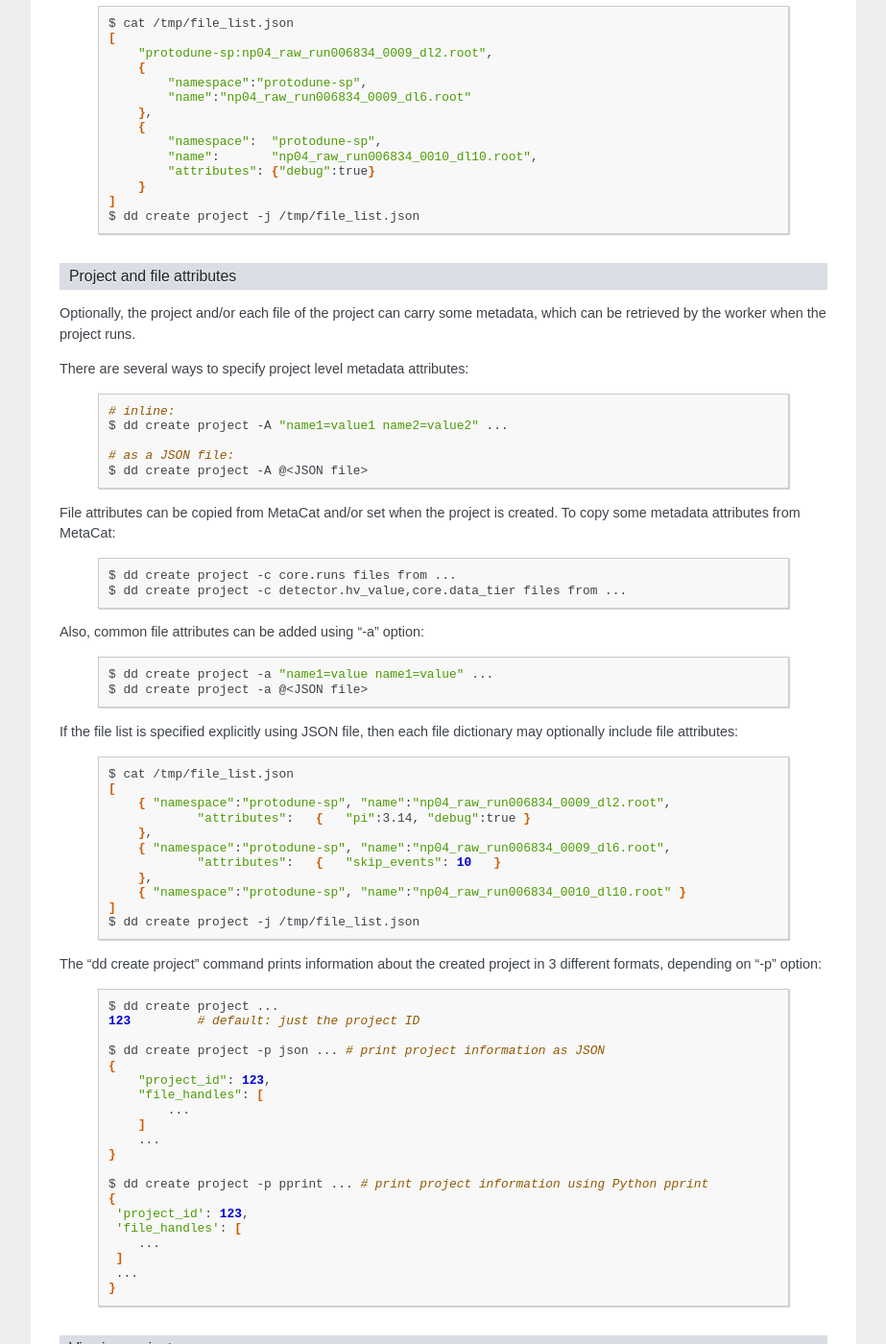
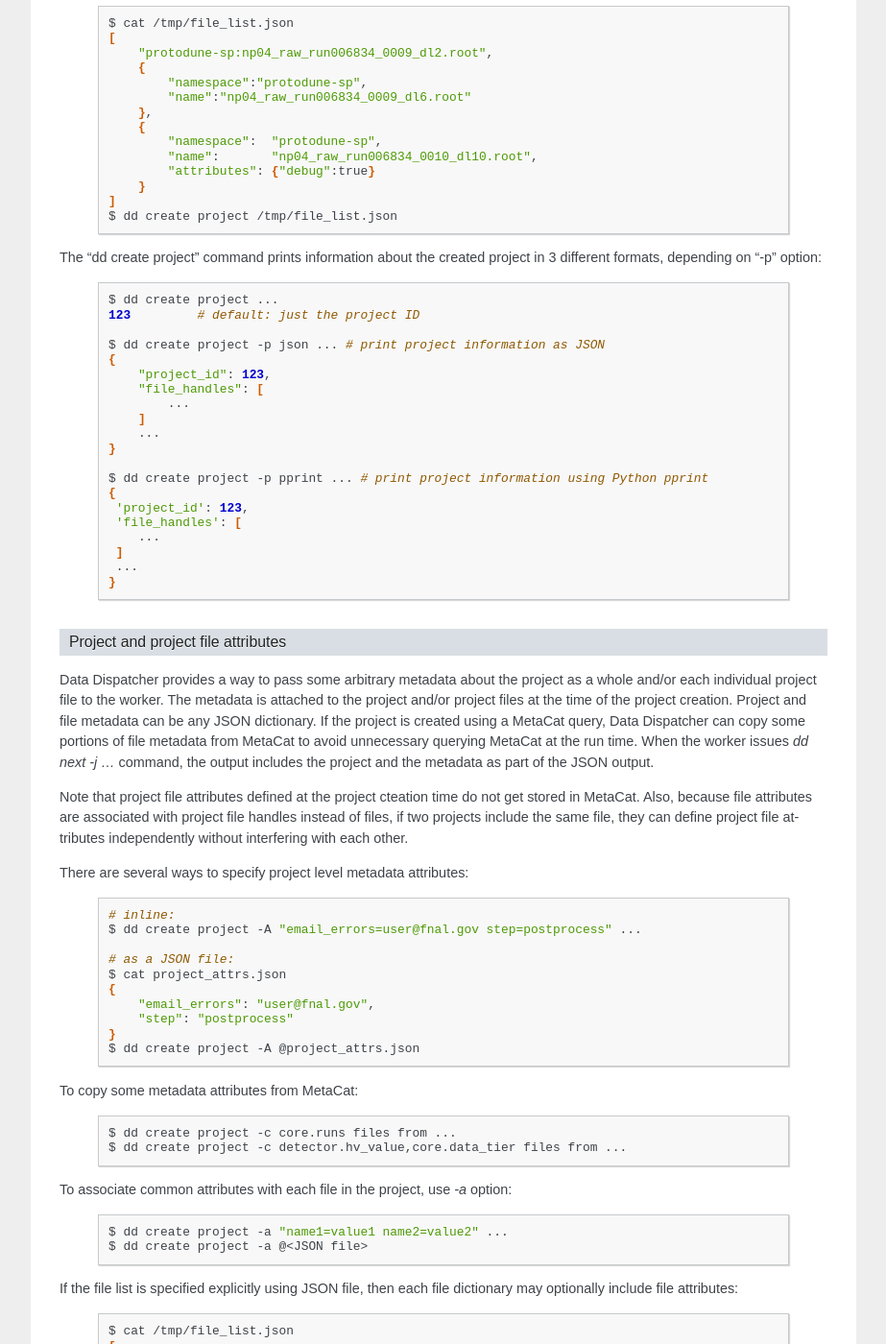
Before and after one commit to ivmfnal/data_dispatcher, a Sphinx documentation site: the page built from docs/ui.rst, in a window 1280 px wide and 1400 px high, scrolled down 1220 px. Shown: the whole window at 96% size, without its empty margins (198-1121 px from the left). Built offline with Sphinx 7.4.7, drawn with Linux system fonts in a browser that asks for light colours; some of the changed text lies outside the part shown.

Commit message:
Documentation clarifications

```diff
--- a/data_dispatcher/version.py
+++ b/data_dispatcher/version.py
@@ -1,4 +1,4 @@
-Version="1.4.2"
+Version="1.4.3"
 
 
 if __name__ == "__main__":
--- a/docs/ui.rst
+++ b/docs/ui.rst
@@ -81,52 +81,7 @@ or JSON-formatted list. The list is composed of items of two types:
                 "attributes": {"debug":true}
             }
         ]
-        $ dd create project -j /tmp/file_list.json
-
-Project and file attributes
-...........................
-
-Optionally, the project and/or each file of the project can carry some metadata, which can be retrieved by the worker when the project runs.
-
-There are several ways to specify project level metadata attributes:
-
-    .. code-block:: shell
-
-        # inline:
-        $ dd create project -A "name1=value1 name2=value2" ...
-
-        # as a JSON file:
-        $ dd create project -A @<JSON file>
-
-File attributes can be copied from MetaCat and/or set when the project is created. To copy some metadata attributes from MetaCat:
-
-    .. code-block:: shell
-
-        $ dd create project -c core.runs files from ...
-        $ dd create project -c detector.hv_value,core.data_tier files from ...
-
-Also, common file attributes can be added using "-a" option:
-
-    .. code-block:: shell
-
-        $ dd create project -a "name1=value name1=value" ...
-        $ dd create project -a @<JSON file>
-
-If the file list is specified explicitly using JSON file, then each file dictionary may optionally include file attributes:
-
-    .. code-block:: shell
-
-        $ cat /tmp/file_list.json
-        [
-            { "namespace":"protodune-sp", "name":"np04_raw_run006834_0009_dl2.root",
-                    "attributes":   {   "pi":3.14, "debug":true }
-            },
-            { "namespace":"protodune-sp", "name":"np04_raw_run006834_0009_dl6.root",
-                    "attributes":   {   "skip_events": 10   }
-            },
-            { "namespace":"protodune-sp", "name":"np04_raw_run006834_0010_dl10.root" }
-        ]
-        $ dd create project -j /tmp/file_list.json
+        $ dd create project /tmp/file_list.json
 
 The "dd create project" command prints information about the created project in 3 different formats, depending on "-p" option:
 
@@ -153,6 +108,102 @@ The "dd create project" command prints information about the created project in
          ...
         }
 
+
+Project and project file attributes
+...................................
+
+Data Dispatcher provides a way to pass some arbitrary metadata about the project as a whole and/or each individual project file to the worker.
+The metadata is attached to the project and/or project files at the time of the project creation. Project and file metadata can be any JSON dictionary.
+If the project is created using a MetaCat query, Data Dispatcher can copy some portions of file metadata from MetaCat to avoid unnecessary
+querying MetaCat at the run time.
+When the worker issues `dd next -j ...` command, the output includes the project and the metadata as part of the JSON output.
+
+Note that project file attributes defined at the project cteation time do not get stored in MetaCat. Also, because file
+attributes are associated with project file handles instead of files, if two projects include the same
+file, they can define project file attributes independently without interfering with each other.
+
+There are several ways to specify project level metadata attributes:
+
+    .. code-block:: shell
+
+        # inline:
+        $ dd create project -A "email_errors=user@fnal.gov step=postprocess" ...
+
+        # as a JSON file:
+        $ cat project_attrs.json
+        {
+            "email_errors": "user@fnal.gov",
+            "step": "postprocess"
+        }
+        $ dd create project -A @project_attrs.json
+
+To copy some metadata attributes from MetaCat:
+
+    .. code-block:: shell
+
+        $ dd create project -c core.runs files from ...
+        $ dd create project -c detector.hv_value,core.data_tier files from ...
+
+To associate common attributes with each file in the project, use `-a` option:
+
+    .. code-block:: shell
+
+        $ dd create project -a "name1=value1 name2=value2" ...
+        $ dd create project -a @<JSON file>
+
+If the file list is specified explicitly using JSON file, then each file dictionary may optionally include file attributes:
+
+    .. code-block:: shell
+
+        $ cat /tmp/file_list.json
+        [
+            { "namespace":"protodune-sp", "name":"np04_raw_run006834_0009_dl2.root",
+                    "attributes":   {   "pi":3.14, "debug":true }
+            },
+            { "namespace":"protodune-sp", "name":"np04_raw_run006834_0009_dl6.root",
+                    "attributes":   {   "skip_events": 10   }
+            },
+            { "namespace":"protodune-sp", "name":"np04_raw_run006834_0010_dl10.root" }
+        ]
+        $ dd create project -j /tmp/file_list.json
+
+When the worker gets next file to process, the JSON representation of file inofrmation includes project and project file attributes:
+
+    .. code-block:: shell
+
+        $ dd next -j 70
+        {
+          "attempts": 1,
+          "attributes": {                   # file attributes
+            "pi": 3.14,
+            "debug": true,
+            "detector.hv_value": 37.7801,   # copied from MetaCat
+            "core.runs": [ 1789, 1795 ]
+          },
+          "name": "np04_raw_run006834_0009_dl2.root",
+          "namespace": "protodune-sp",
+          "project_attributes": {           # project attributes
+            "email_errors": "user@fnal.gov",
+            "step": "postprocess"
+          },
+          "project_id": 70,
+          "replicas": [
+            {
+              "available": true,
+              "name": "np04_raw_run006834_0009_dl2.root",
+              "namespace": "protodune-sp",
+              "path": "/pnfs/fnal.gov/usr/...",
+              "preference": 0,
+              "rse": "FNAL_DCACHE",
+              "rse_available": true,
+              "url": "root://fndca1.fnal.gov:1094/pnfs/fnal.gov/usr/..."
+            }
+          ],
+          "state": "reserved",
+          "worker_id": "fnpc123_pid4563"
+        }
+
+
 Viewing projects
 ................
 
@@ -161,7 +212,7 @@ Viewing projects
         $ dd list projects
             -j                                              - JSON output
             -u <owner>                                      - filter by project owner
-            -a "name=value name=value ..."                  - filter by project attributes
+            -a "name1=value1 name2=value2 ..."              - filter by project attributes
 
         $ dd show project [options] <project_id>            - show project info (-j show as JSON)
                 -a                                          - show project attributes only
@@ -185,8 +236,12 @@ The following commands are used by the worker process. The worker is assumed to
 Setting worker id
 .................
 
-Each worker is identified by a unique worker id. Worker id can be either generated randomly by the Data Dispatcher UI command or assigned by the client.
-In case when the worker id is assigned by the client, it is the client responsibility to make sure the worker id is unique.
+Each worker is identified by a unique worker id.
+Data Dispatcher does not use the worker id in any way other than to inform the user which file is reserved by which worker.
+That is why the Data Dispatcher does not maintain the list of worker ids nor does it ensure their uniqueness.
+It is the responsibility of the worker to choose a unique worker id, which has some meaning for the user.
+
+The worker can either assign a worker id explicitly, or have the Data Dispatcher client generate a random worker id.
 In both cases, the worker id will be stored in CWD/.worker_id file and will be used to identify the worker in the future interactions with the
 Data Dispatcher.
 
```
